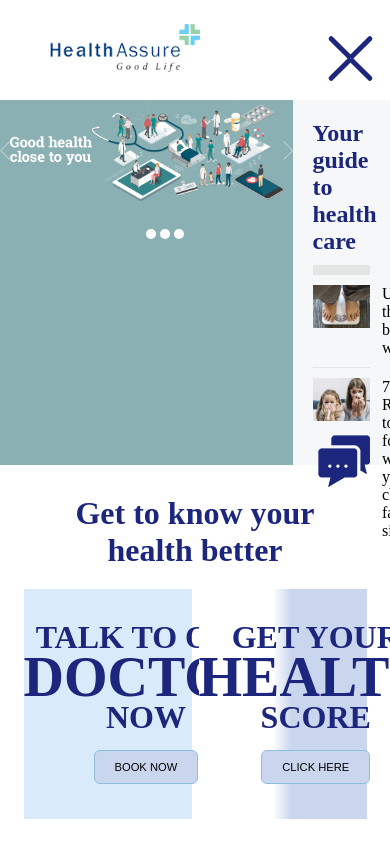
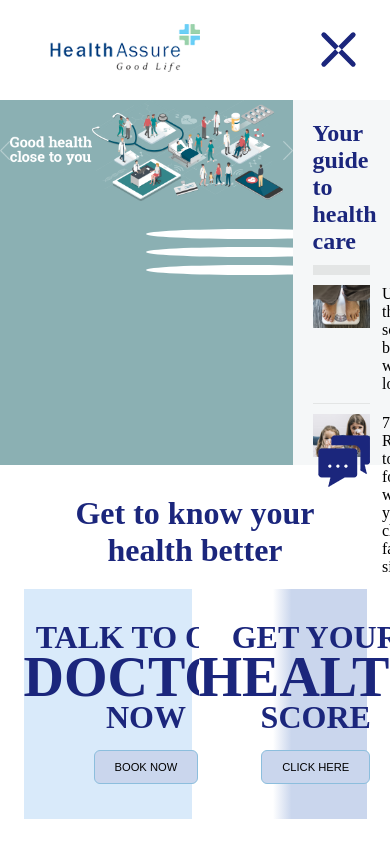
Before and after one commit to Pawan16123/Health_assure, a plain HTML site: page index.html in a window 390 px wide. Both pictures are taken after a click on the element 335 px from the left and 50 px from the top of the page. Shown: the top 844 px of the page. Drawn offline with nearby package versions, Linux system fonts and the light colour scheme.

Commit message:
all added

```diff
--- a/assets/css/main.css
+++ b/assets/css/main.css
@@ -614,6 +614,7 @@ footer .footer-disclaimer{
         transition: .5s ease-in-out;
         right: 40px;
         cursor: pointer;
+        /* background: yellow; */
     }
 
     #nav-icon2 span {
@@ -657,13 +658,13 @@ footer .footer-disclaimer{
     }
 
     #nav-icon2.open span:nth-child(1) {
-      left: 5px;
-      top: 7px;
+      left: -1px;
+      top: 0px;
     }
 
     #nav-icon2.open span:nth-child(2) {
-      left: calc(50% - -11px);
-      top: 7px;
+      left: calc(50% - -2px);
+      /* top: 7px; */
     }
 
     #nav-icon2.open span:nth-child(3) {
@@ -672,19 +673,21 @@ footer .footer-disclaimer{
     }
 
     #nav-icon2.open span:nth-child(4) {
-      left: 100%;
+      left: 50%;
       opacity: 0;
     }
 
     #nav-icon2.open span:nth-child(5) {
-      left: 5px;
-      top: 29px;
+      left: -1px;
+      top: 18px;
     }
 
     #nav-icon2.open span:nth-child(6) {
-      left: calc(50% - -11px);
-      top: 29px;
+      left: calc(50% - -2px);
+      top: 18px;
+    }
+    .halfWidth{
+        width: 70% !important;
     }
 
-
 }
--- a/assets/scripts/main.js
+++ b/assets/scripts/main.js
@@ -1,5 +1,9 @@
 $(document).ready(function(){
-	$('#nav-icon1,#nav-icon2,#nav-icon3,#nav-icon4').click(function(){
-		$(this).toggleClass('open');
-	});
+	$('#nav-icon2').click(function(){
+        $(this).toggleClass('open');
+
+    });
+    $("#nav-icon2").click(function(){
+        $("span").toggleClass('halfWidth');
+    });
 });
```
